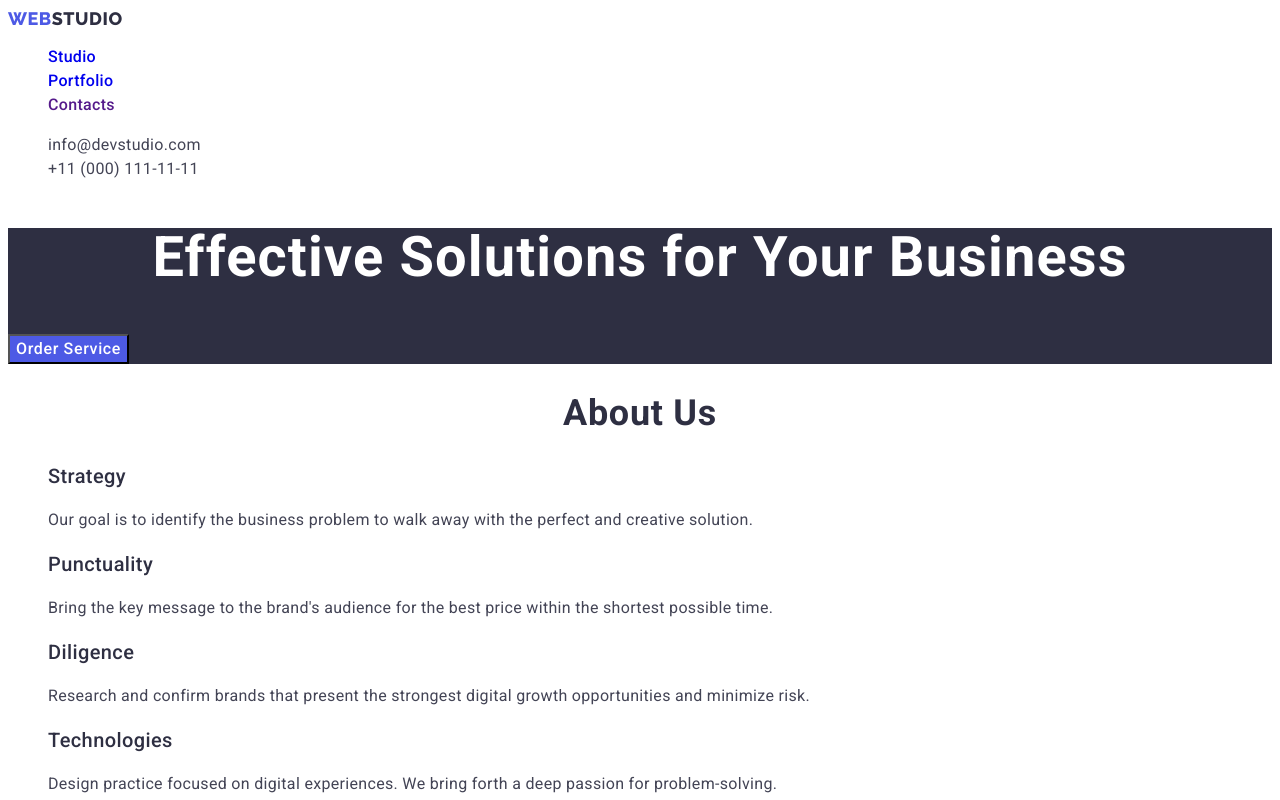
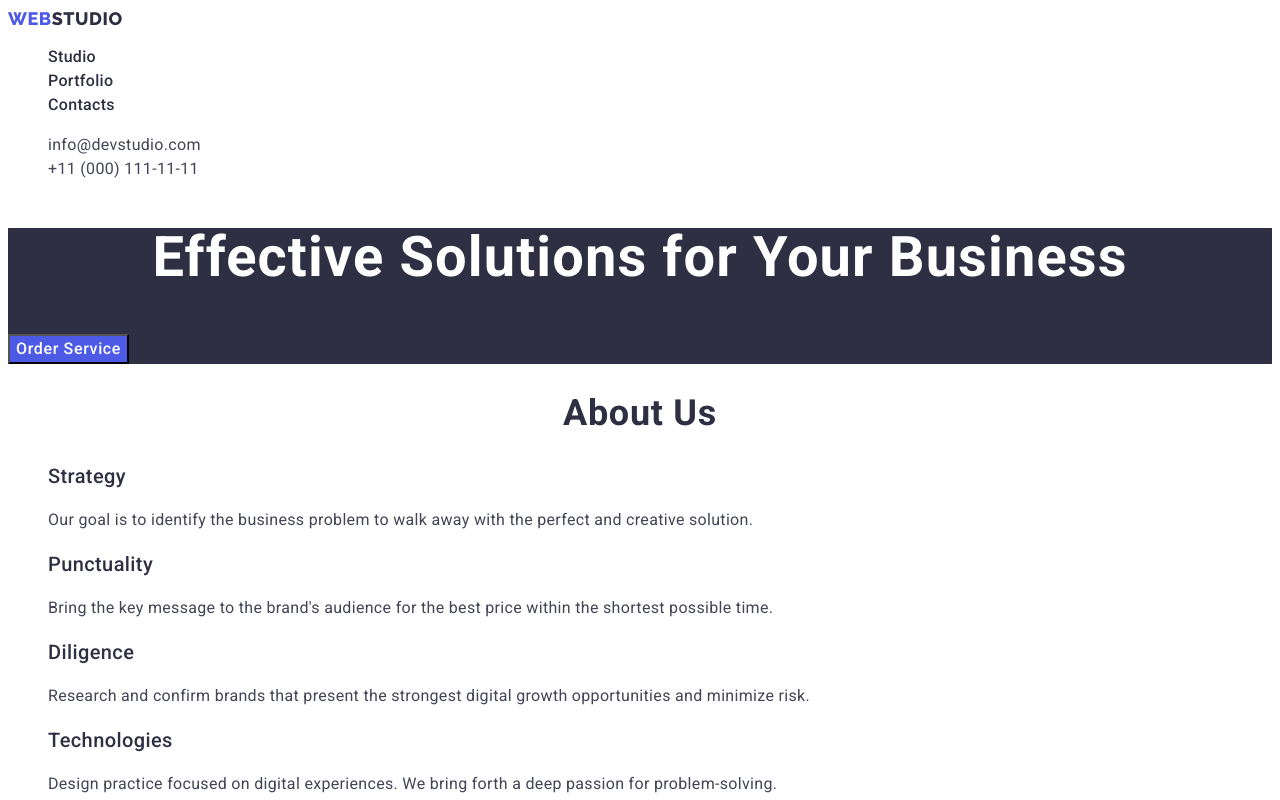
Before and after one commit to Paavluntiy/goit-markup-hw-02, a plain HTML site: page index.html in a window 1280 px wide. Shown: the top 800 px of the page. Drawn offline with Linux system fonts and the light colour scheme.

Commit message:
Update styles.css

```diff
--- a/css/styles.css
+++ b/css/styles.css
@@ -71,6 +71,7 @@ body {
 
 .header-about-text-link {
     text-decoration: none;
+    color: var(--primary-accent-color);
 }
 
 .adress-navigation {
```
